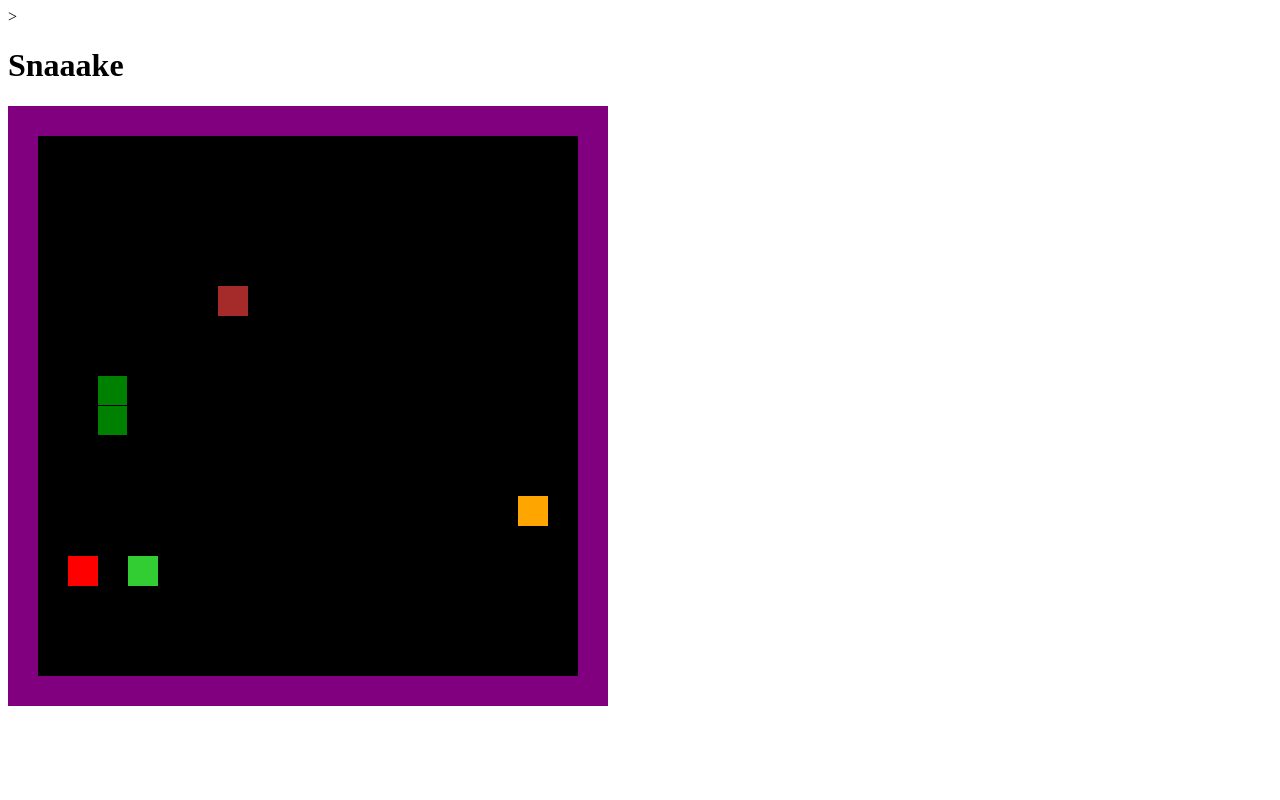
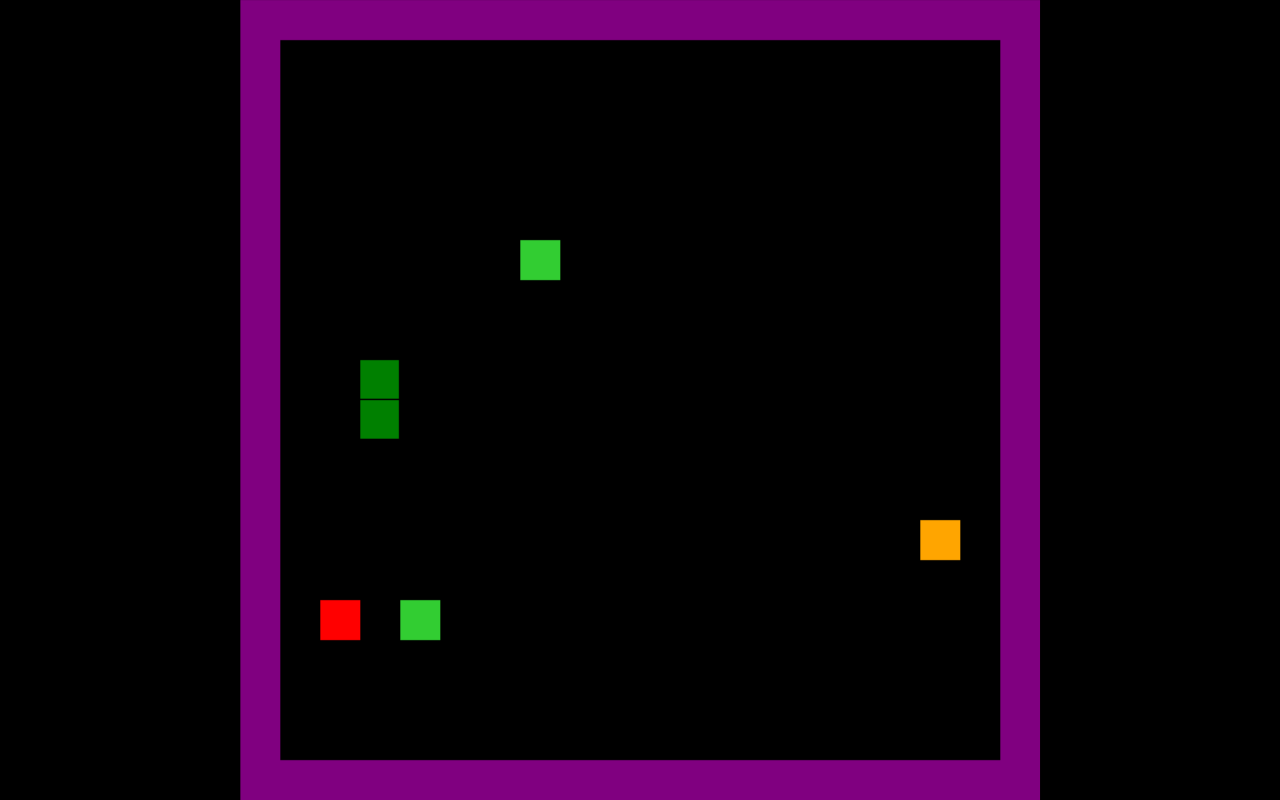
Before and after one commit to oakpr/snaaaaaaaake, a plain HTML site: page index.html in a window 1280 px wide. Drawn offline with Linux system fonts and the light colour scheme.

Commit message:
Added portal fruit

```diff
--- a/index.css
+++ b/index.css
@@ -1,34 +1,5 @@
-body {
-    margin: 0px;
-            padding: 0px;
-            display: flex;
-            flex-direction: column;
-            justify-content: center;
-            align-items: center;
-}
-
-#game{
-    box-shadow: black 20px 10px 50px;
-    top: 50%;
-    left: 50%;
-    height: 400px;
-    width: 400px;
-    outline-width: 5px;
-    outline-color: black;
-
-
-}
-
 /* Willow's code: */
-/* html,
-body {
-	margin: 0px;
-	padding: 0px;
-	width: 100%;
-	height: 100%;
-	overflow: hidden;
-	background-color: rgb(27, 27, 27);
-}
+html,
 
 canvas {
 	position: absolute;
@@ -40,12 +11,15 @@ canvas {
 
 @media screen and (orientation: portrait) {
 	canvas {
-		width: 100%;
+		width: 100vw;
+		height: 100vw;
 	}
 }
 
 @media screen and (orientation: landscape) {
 	canvas {
-		height: 100%;
+		height: 100vh;
+		width: 100vh;
 	}
-} */
+
+}
--- a/index.html
+++ b/index.html
@@ -5,13 +5,13 @@
     <meta name = "viewport" content = "width=device-width">
     <title>Snaaaaaaaaake</title>
     <script defer src ="index.js" ></script>
-    <style src = "index.css"></style>
+    <link rel="stylesheet" href="index.css">
 </head>>
 
 <body>
     <h1 id="h1">Snaaaaaaaaaake<h1>
 
-    <canvas id="game" width="600" height="600">
+    <canvas id="game" width="600px" height="600px">
     </canvas>
 </body>
 </html>
--- a/index.js
+++ b/index.js
@@ -74,6 +74,12 @@ class Fruit
                     shouldPlace = false;
                 }
             });
+            portalBasket.forEach(portal => {
+                if(portal.fruitX == randomX && portal.fruitY == randomY)
+                {
+                    shouldPlace = false;
+                }
+            });
             body.forEach(part => {
                 if(part[0] == randomX && part[1] == randomY)
                 {
@@ -98,22 +104,18 @@ class Fruit
     }
 }
 
-// Willow's portalfruit:
-// All credit to Willow and team snek
-class Portal extends Fruit {
-
-
-}
-
-
-
 let juicyApple = new Fruit(0, 0, 'red');
 let sourOrange = new Fruit(0, 0, 'orange');
-let unripeMango = new Fruit(0, 0, 'limegreen');
-let rat = new Fruit(0, 0, "brown");
+// let unripeMango = new Fruit(0, 0, 'limegreen');
+// let rat = new Fruit(0, 0, "brown");
+let fruitBasket = [juicyApple, sourOrange];
 
-let fruitBasket = [juicyApple, sourOrange, unripeMango, rat];
+let portal0 = new Fruit(0, 0, 'limegreen');
+let portal1 = new Fruit(0, 0, 'limegreen');
+let portalBasket = [portal0, portal1]
+
 fruitBasket.forEach(fruit => fruit.placeFruit());
+portalBasket.forEach(portal => portal.placeFruit());
 
 const speed = 5.0;
 const time_interval = 60 / speed;
@@ -130,8 +132,6 @@ gameLoop();
 
 function gameLoop()
 {
-    // ctx.canvas.width  = Math.min(window.innerWidth, window.innerHeight);
-    // ctx.canvas.height = Math.min(window.innerWidth, window.innerHeight);
     window.requestAnimationFrame(gameLoop);
     score = score > body.length ? score : body.length;
     let header_txt = 'Sn';
@@ -157,6 +157,7 @@ function gameLoop()
         body.push([3, GRID_COUNT - 3]);
         body.push([3, GRID_COUNT - 2]);
     }
+    portalBasket.forEach(fruit => fruit.drawFruit());
     drawSnake(body);
     fruitBasket.forEach(fruit => fruit.drawFruit());
 }
@@ -258,10 +259,25 @@ function moveSnake(snake)
             dir = [-1, 0];
             break;
     }
-    snake.unshift([snake[0][0] + dir[0], snake[0][1] + dir[1]]);
+    let port = 0;
+    portalBasket.forEach(portal => port += portal.eatFruit(snake));
+    if(port == 0)
+    {
+        snake.unshift([snake[0][0] + dir[0], snake[0][1] + dir[1]]);
+    }
+    else if(portal0.fruitX == 0)
+    {
+        snake.unshift([portal1.fruitX, portal1.fruitY]);
+        portal1.setPosition(0, 0);
+    }
+    else if(portal1.fruitX == 0)
+    {
+        snake.unshift([portal0.fruitX, portal0.fruitY]);
+        portal0.setPosition(0, 0);
+    }
     let fed = 0;
     fruitBasket.forEach(fruit => fed += fruit.eatFruit(snake));
-    if(fed == 0)
+    if(fed == 0 && port == 0)
     {
         snake.pop();
     }
```
